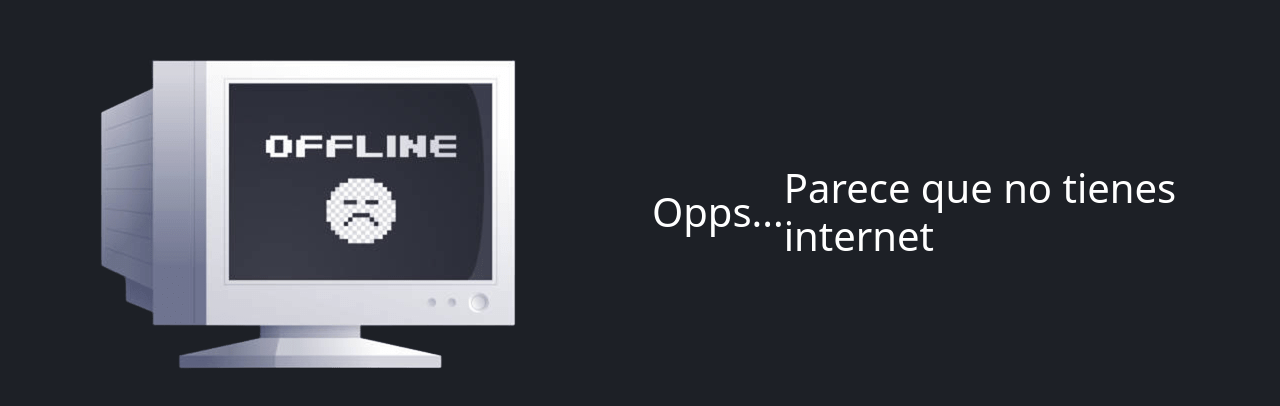
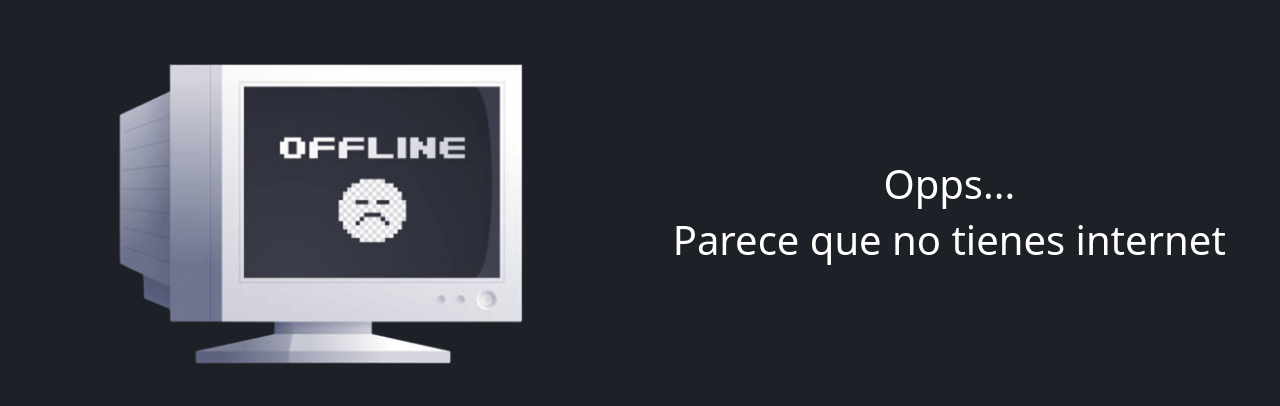
Before and after one commit to ValentinHer/consume-moviesAPI, a React (Vite) app: page / in a window 1280 px wide. Shown: the part 184-590 px from the top of the page. Built offline with nearby package versions, Linux system fonts and the light colour scheme.

Commit message:
[ADD] COMPONENTE SIN CONEXIÓN FINALIZADO

```diff
--- a/src/Components/Net_err.jsx
+++ b/src/Components/Net_err.jsx
@@ -11,9 +11,20 @@ function Net_err() {
           <div className="col">
             <img src={logo} className="img-fluid" alt="..."></img>
           </div>
-          <div className="col d-flex align-items-center">
-            <h1 className="text-white">Opps...</h1>
-            <h1 className="text-white">Parece que no tienes internet</h1>
+
+          <div className="conten_msj col">
+            <div className="container text-center">
+
+              <div className="col">
+                <h1 className="text-white">Opps...</h1>
+              </div>
+
+              <div className="col">
+                <h1 className="text-white">Parece que no tienes internet</h1>
+              </div>
+
+            </div>
+
           </div>
         </div>
       </div>
--- a/src/styles/Net_err.css
+++ b/src/styles/Net_err.css
@@ -2,3 +2,8 @@
     height: 100vh;
     background-color: #1D2026;
 }
+
+.conten_msj {
+    display: flex;
+    align-items: center;
+}
```
